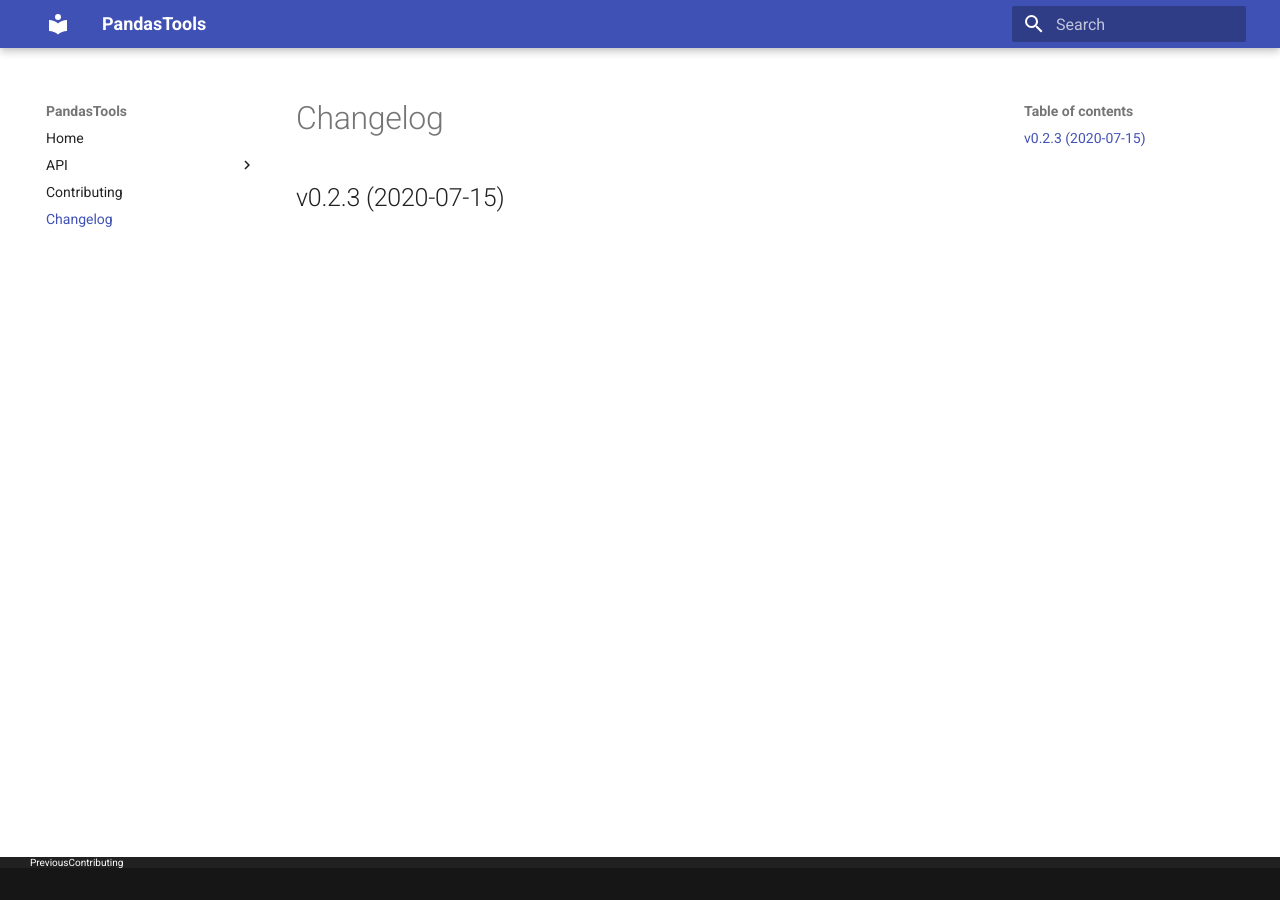
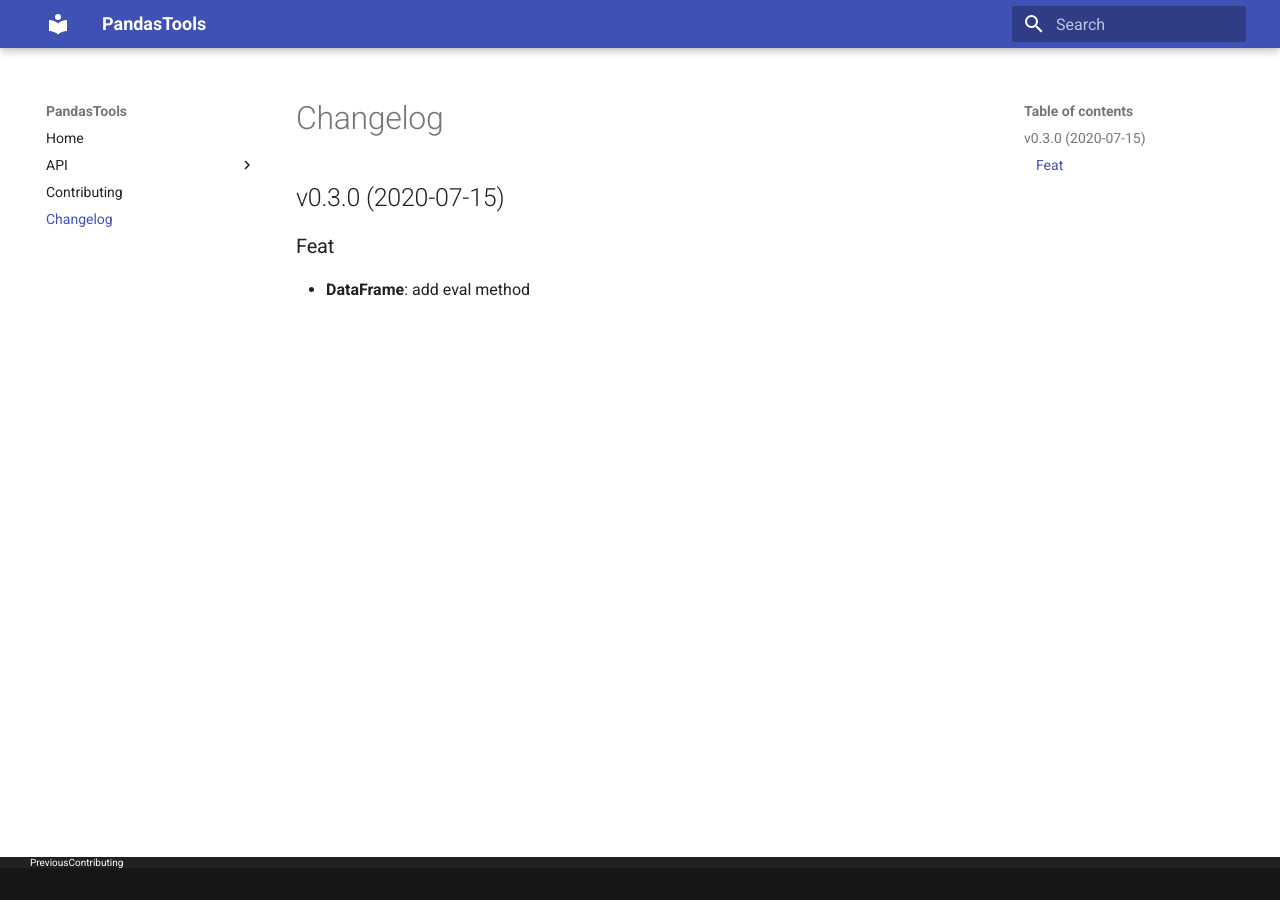
Before and after one commit to phil65/pandastools, an MkDocs documentation site: the page built from docs/changelog.md, in a window 1280 px wide. Built offline with MkDocs 1.6.1 and Material for MkDocs 9.7.7, drawn with Linux system fonts in a browser that asks for light colours.

Commit message:
bump: version 0.2.3 → 0.3.0

```diff
--- a/docs/changelog.md
+++ b/docs/changelog.md
@@ -1 +1,5 @@
-## v0.2.3 (2020-07-15)
+## v0.3.0 (2020-07-15)
+
+### Feat
+
+- **DataFrame**: add eval method
--- a/pandastools/__init__.py
+++ b/pandastools/__init__.py
@@ -6,6 +6,6 @@ from . import accessors
 
 __author__ = """Philipp Temminghoff"""
 __email__ = "phil65@kodi.tv"
-__version__ = "0.2.3"
+__version__ = "0.3.0"
 
 __all__ = ["accessors", "utils"]
--- a/pyproject.toml
+++ b/pyproject.toml
@@ -1,6 +1,6 @@
 [tool.poetry]
 name = "PandasTools"
-version = "0.2.3"
+version = "0.3.0"
 description = "Helper functions for Pandas DataFrames / Series"
 readme = 'docs/index.md'
 repository = "https://github.com/phil65/pandastools"
@@ -105,7 +105,7 @@ exclude = '''
 '''
 [tool.commitizen]
 name = "cz_conventional_commits"
-version = "0.2.3"
+version = "0.3.0"
 tag_format = "v$version"
 version_files = [
     "pandastools/__init__.py:__version__",
--- a/setup.py
+++ b/setup.py
@@ -35,6 +35,6 @@ setup(
     packages=find_packages(),
     test_suite="tests",
     url="https://github.com/phil65/pandastools",
-    version="0.2.3",
+    version="0.3.0",
     zip_safe=False,
 )
```
Also changed, not shown: CHANGELOG.md (+5 -1 lines).
